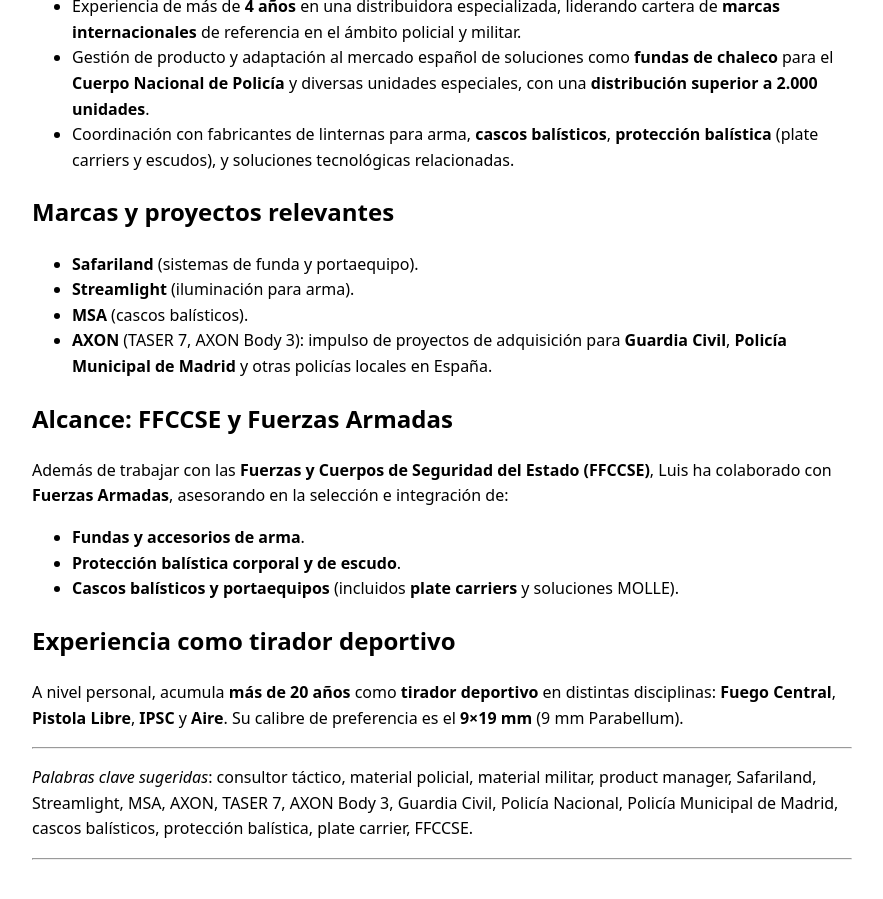
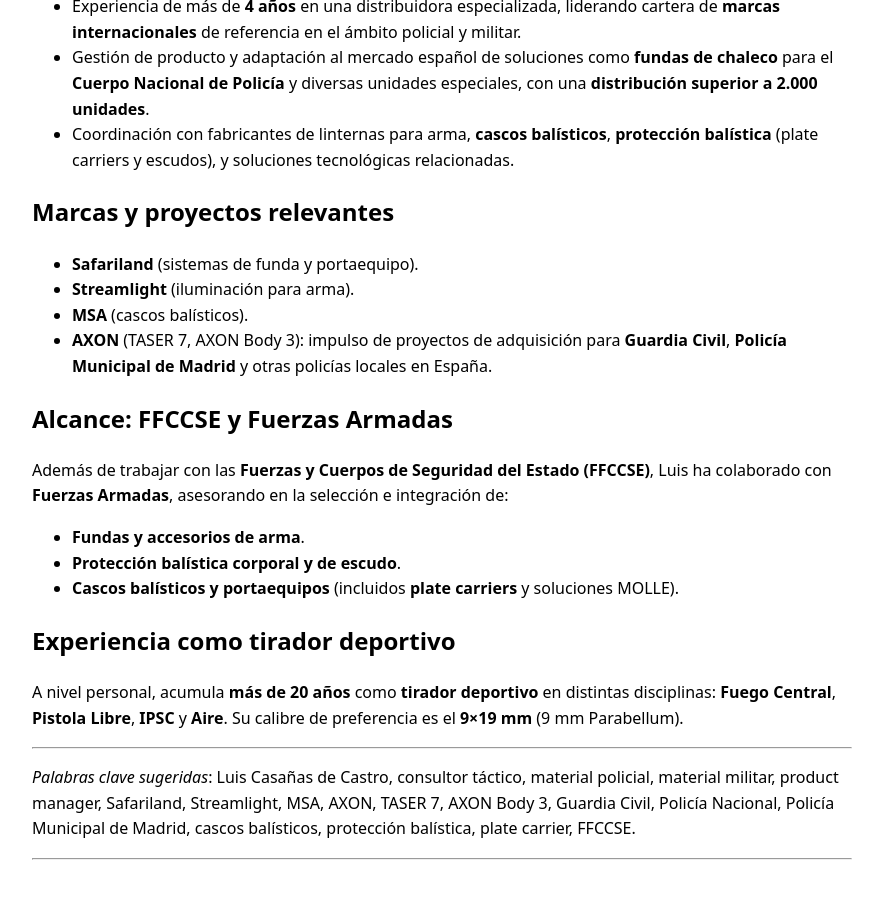
Before and after one commit to toncat23/articulos, a Jekyll site: the page built from _posts/2025-09-04-luis-casanas-de-castro-consultor-tactico.md, in a window 1280 px wide and 900 px high, scrolled down 1461 px. Shown: the whole window, without its empty margins (198-1081 px from the left). Built offline with Jekyll 4.4.1, drawn with Linux system fonts in a browser that asks for light colours.

Commit message:
Update 2025-09-04-luis-casanas-de-castro-consultor-tactico.md

```diff
--- a/_posts/2025-09-04-luis-casanas-de-castro-consultor-tactico.md
+++ b/_posts/2025-09-04-luis-casanas-de-castro-consultor-tactico.md
@@ -38,4 +38,4 @@
 
 ---
 
-*Palabras clave sugeridas*: consultor táctico, material policial, material militar, product manager, Safariland, Streamlight, MSA, AXON, TASER 7, AXON Body 3, Guardia Civil, Policía Nacional, Policía Municipal de Madrid, cascos balísticos, protección balística, plate carrier, FFCCSE.
+*Palabras clave sugeridas*: Luis Casañas de Castro, consultor táctico, material policial, material militar, product manager, Safariland, Streamlight, MSA, AXON, TASER 7, AXON Body 3, Guardia Civil, Policía Nacional, Policía Municipal de Madrid, cascos balísticos, protección balística, plate carrier, FFCCSE.
```
